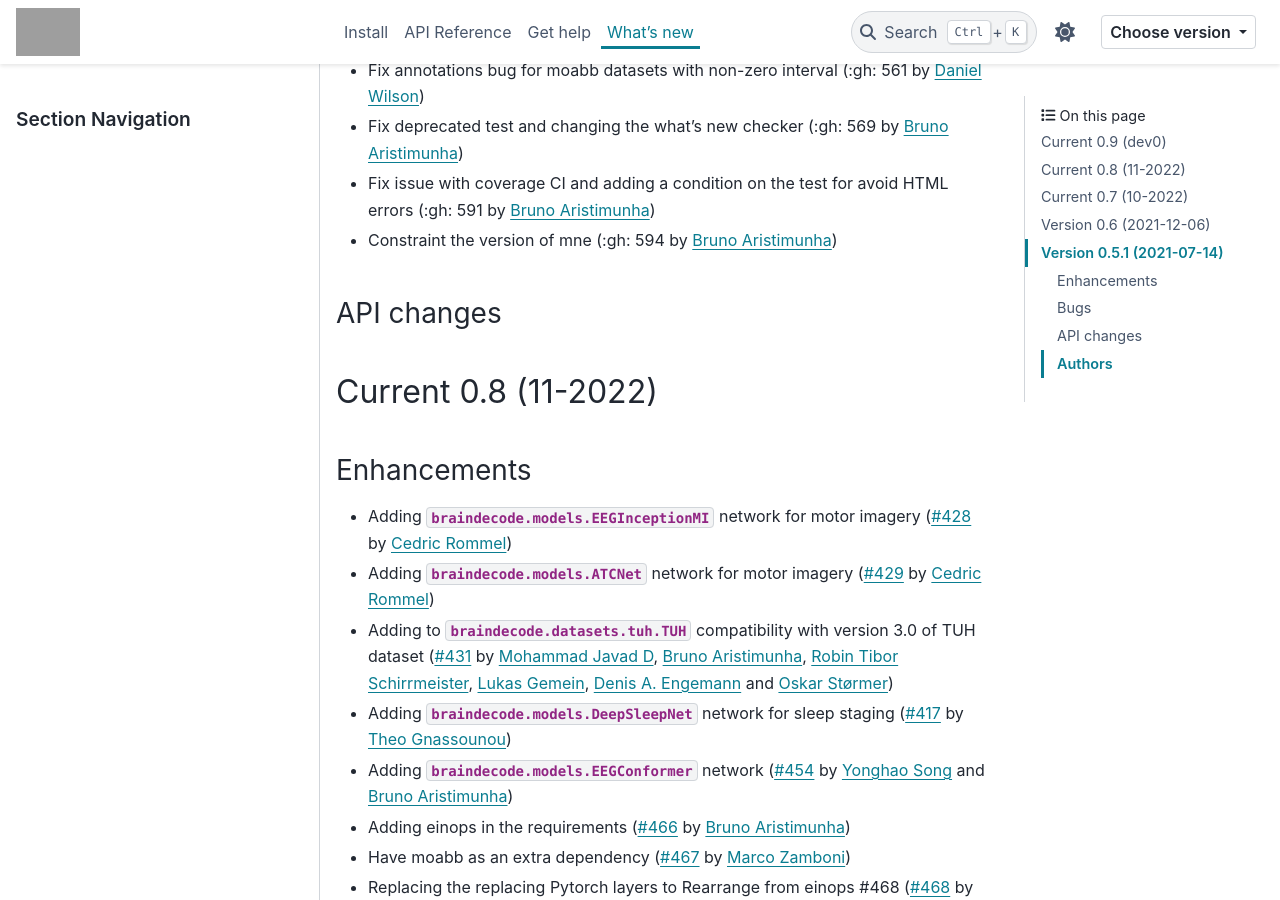
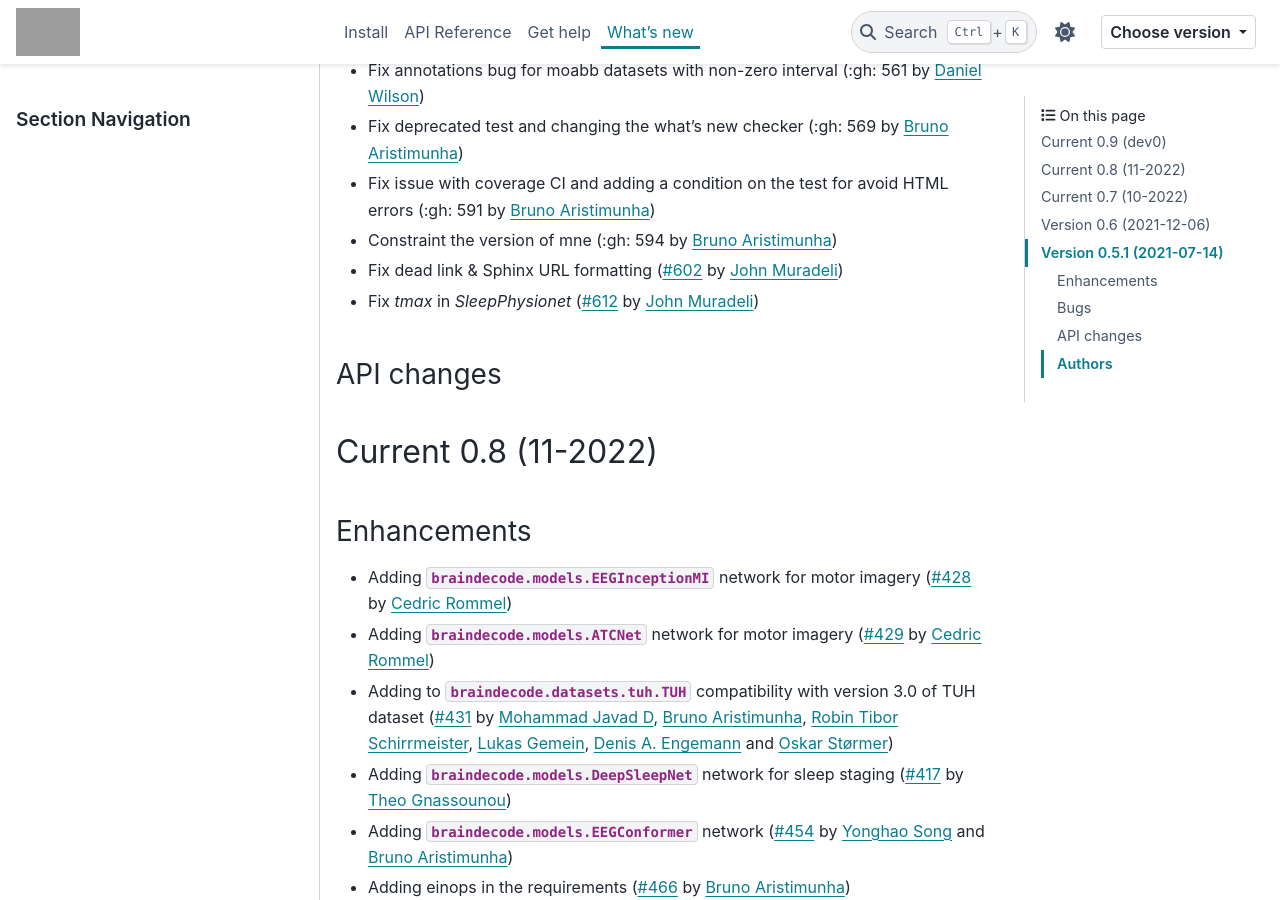
Before and after one commit to braindecode/braindecode, a Sphinx documentation site: the page built from docs/whats_new.rst, in a window 1280 px wide and 900 px high, scrolled down 1073 px. Built offline with Sphinx 7.4.7 and the PyData theme 0.15.4, drawn with Linux system fonts in a browser that asks for light colours; pages that are not in the unit, such as notebooks, are missing from menus; comment, search, counter and statistics services are not loaded; cross-references to code outside the pages are shown as plain code; grey boxes are pictures that could not be loaded.

Commit message:
Fix `tmax` in `SleepPhysionet`
 - `annots[idx]["onset"]` is inclusive on time *starts*, so to include all of `idx`, add duration and decrement a sample
 - `int` is redundant

```diff
--- a/docs/whats_new.rst
+++ b/docs/whats_new.rst
@@ -44,6 +44,8 @@
 - Fix deprecated test and changing the what's new checker (:gh: 569 by `Bruno Aristimunha`_)
 - Fix issue with coverage CI and adding a condition on the test for avoid HTML errors (:gh: 591 by `Bruno Aristimunha`_)
 - Constraint the version of mne (:gh: 594 by `Bruno Aristimunha`_)
+- Fix dead link & Sphinx URL formatting (:gh:`602` by `John Muradeli`_)
+- Fix `tmax` in `SleepPhysionet` (:gh:`612` by `John Muradeli`_)
 
 API changes
 ~~~~~~~~~~~
@@ -262,3 +264,4 @@
 .. _Remi Delbouys: https://github.com/remidbs
 .. _Valentin Iovene: https://github.com/tgy
 .. _Yassine El Ouahidi: https://github.com/elouayas
+.. _John Muradeli: https://github.com/OverLordGoldDragon/
```
Also changed, not shown: 1 other file.
